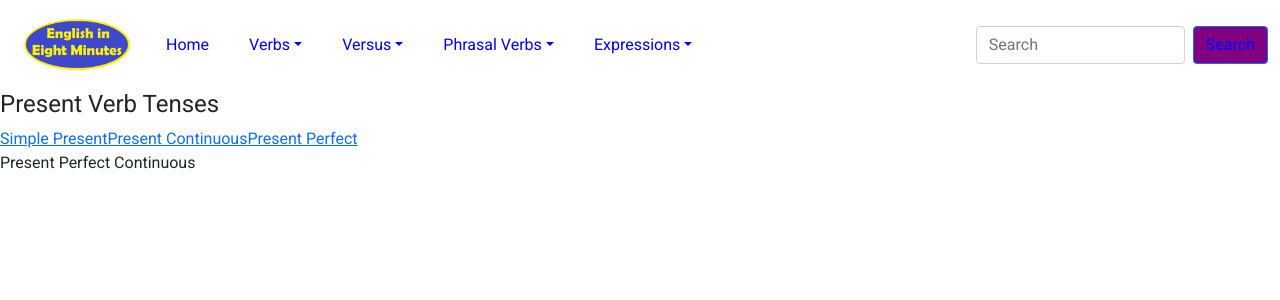
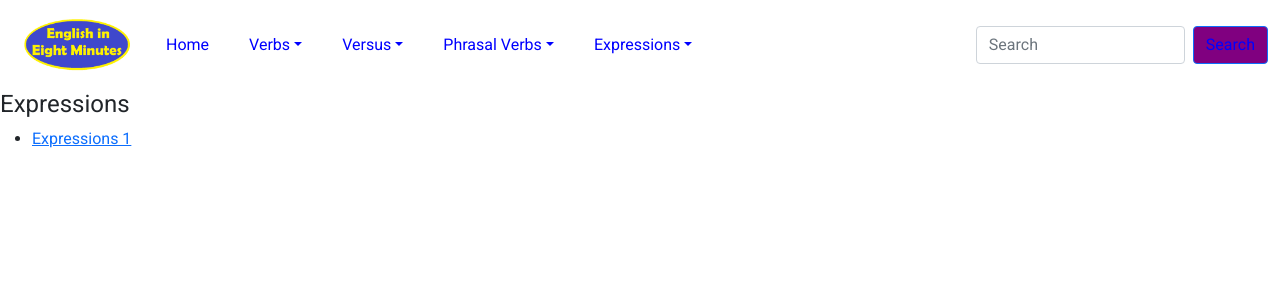
Before and after one commit to ChrisDietrich405/english-in-eight-react-final, a React (Create React App) app: page /expressions in a window 1280 px wide. Shown: the top 300 px of the page. Built offline with nearby package versions, Linux system fonts and the light colour scheme.

Commit message:
adding sidebar component

```diff
--- a/src/App.js
+++ b/src/App.js
@@ -2,7 +2,7 @@ import { BrowserRouter as Router, Switch, Route} from "react-router-dom";
 import Home from "./pages/Home"
 import PartsOfSpeech from "./pages/PartsOfSpeech"
 import PresentTenseVerbs from "./pages/verbs/PresentTenseVerbs"
-import Expressions from "./pages/Expressions"
+import Expressions from "./pages/expressions/Expressions"
 
 import Navbar from "./components/Navbar"
 
@@ -13,7 +13,7 @@ function App() {
       <Switch>
         <Route path="/" exact={true} component={Home}/>
         <Route path="/parts-of-speech"  component={PartsOfSpeech}/>
-        <Route path="/present-tense-verbs" component={PresentTenseVerbs}/>
+        <Route path="/present-verb-tenses" component={PresentTenseVerbs}/>
         <Route path="/expressions" component={Expressions}/>
       </Switch>
     </Router>
--- a/src/components/Navbar.js
+++ b/src/components/Navbar.js
@@ -20,7 +20,7 @@ export default function Navbar() {
                         <ul className="dropdown-menu" aria-labelledby="nounsDropdown">
                             <li><Link to="/nouns" className="dropdown-item">Past Tense Verbs</Link></li>
                             <li><hr className="dropdown-divider"/></li>
-                            <li><Link to="/present-tense-verbs" className="dropdown-item">Present Tense Verbs</Link></li>
+                            <li><Link to="/present-verb-tenses" className="dropdown-item">Present Tense Verbs</Link></li>
                             <li><hr className="dropdown-divider"/></li>
                             <li><a className="dropdown-item" href="#">Futures Verbs</a></li>
                             <li><hr className="dropdown-divider"/></li>
--- a/src/components/SidebarPage.js
+++ b/src/components/SidebarPage.js
@@ -2,38 +2,50 @@ import { Link, Switch, Route } from "react-router-dom";
 import SimplePresent from "../pages/verbs/present-verb-tenses/SimplePresent";
 import PresentContinuous from "../pages/verbs/present-verb-tenses/PresentContinuous";
 
-export default function SidebarPage({ match }) {
+export default function SidebarPage(props) {
 
-    console.log(arguments)
 
 	return (
 		<div className="sidebar-container">
+
         	<div className="sidebar-left">
 				<div className="center">
-                    <h4>Present Verb Tenses   </h4>
+					<h4>{ props.title }</h4>
                 </div>
+                <ul>
+                    {/* <li>
                         <Link to="/present-verb-tenses/simple-present">
 					        Simple Present
 				        </Link>
-				<Link to="/present-verb-tenses/present-continuous">
-					Present Continuous
+                    </li> */}
+                    {props.links.map(link => <li>
+                        <Link to={link.path}>
+					        {link.title}
 				        </Link>
-				<a href="$">Present Perfect</a>
+                    </li>)}
+                </ul>
+
+
+				{/* <a href="$">Present Perfect</a>
 				<p className="present-perfect-continuous">
 					Present Perfect Continuous
-				</p>
+				</p> */}
 			</div>
+
+
             <div className="sidebar-right">
                 <Switch>
+                    {props.links.map(link => {
                         <Route
-						path={`/present-verb-tenses/simple-present`}
-						exact={true}
-						component={() => SimplePresent}
-					></Route>
+                            path={link.path}
+                            component={link.component}
+                        />
+                    })}
+                    {/*
 					<Route
 						path={`/present-verb-tenses/present-continuous`}
-						component={() => PresentContinuous}
-					></Route>
+						component={PresentContinuous}
+					></Route> */}
 				</Switch>
 			</div>
 		</div>
--- a/src/pages/Expressions.js
+++ /dev/null
@@ -1,16 +0,0 @@
-import Sidebar from "../components/SidebarPage"
-
-
-export default function Expressions() {
-    return (
-        <div className="expressions-container">
-            <div className="expressions-left">
-                <Sidebar/>
-            </div>
-            <div className="expressions-right">
-
-
-            </div>
-        </div>
-    )
-}
--- /dev/null
+++ b/src/pages/expressions/Expressions.js
@@ -0,0 +1,14 @@
+import SidebarPage from "../../components/SidebarPage";
+import Expressions1 from "./Expressions1";
+
+export default function Expressions() {
+    return <SidebarPage title="Expressions" links={
+            [
+                {
+                    title: "Expressions 1",
+                    path: "/expressions/expressions1",
+                    component: Expressions1
+                }
+            ]
+        } />;
+}
--- /dev/null
+++ b/src/pages/expressions/Expressions1.js
@@ -0,0 +1,12 @@
+export default function Expressions1() {
+    return(
+        <>
+        <div className="simple-present-title">
+            <h2>Simple Present</h2>
+        </div>
+        <div className="simple-present-body">
+            <p>Lorem ipsum dolor sit amet consectetur adipisicing elit. Totam ipsum explicabo perspiciatis sequi quae doloribus optio voluptatem atque illo pariatur!</p>
+        </div>
+        </>
+    )
+}
--- a/src/pages/verbs/PresentTenseVerbs.js
+++ b/src/pages/verbs/PresentTenseVerbs.js
@@ -1,7 +1,23 @@
 import SidebarPage from "../../components/SidebarPage"
+import SimplePresent from "./present-verb-tenses/SimplePresent";
+import PresentContinuous from "./present-verb-tenses/PresentContinuous";
+
 
 export default function PresentTenseVerbs() {
     return (
-        <SidebarPage/>
+        <SidebarPage title="Present Tense Verbs@" links={
+            [
+                {
+                    title: "Simple Present",
+                    path: "/present-verb-tenses/simple-present",
+                    component: SimplePresent
+                },
+                {
+                    title: "Present Continuous",
+                    path: "/present-verb-tenses/present-continuous",
+                    component: PresentContinuous
+                }
+            ]
+        } />
     )
 }
```
Lines whose indentation alone changed are shown as unchanged.
